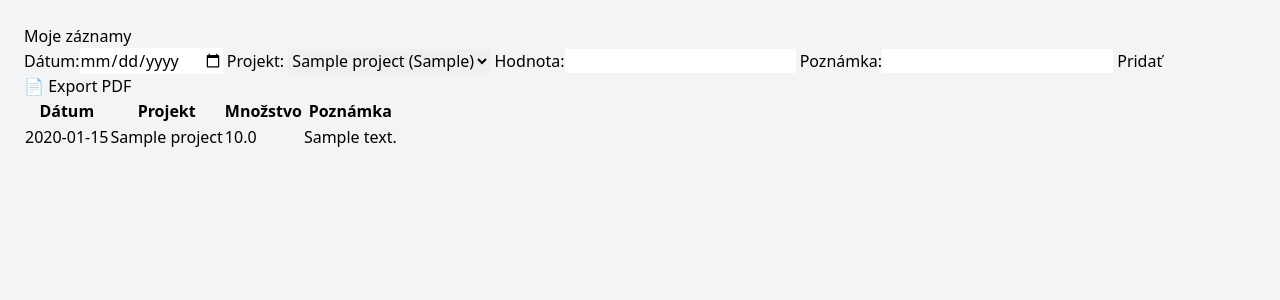
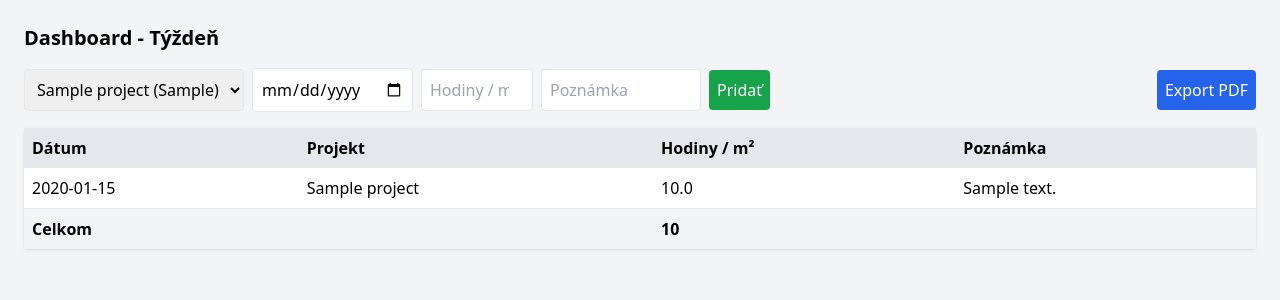
Before and after one commit to matejva/test, a Flask app: template templates/dashboard.html in a window 1280 px wide. Shown: the part 60-360 px from the top of the page. Run offline with Flask 3, Linux system fonts and the light colour scheme; tables that the repository leaves empty hold one stand-in row (values such as "Sample post"); the template is opened without the code that fills it: values that come from a table or form of the project are taken from there, most other values are stand-ins (such as "Sample title", 1, 10 or a date in 2020); some libraries are stand-ins or nearby versions.

Commit message:
Update dashboard.html

```diff
--- a/templates/dashboard.html
+++ b/templates/dashboard.html
@@ -1,32 +1,47 @@
-{% extends "base.html" %}
+{% extends 'base.html' %}
+
 {% block content %}
-<h2>Moje záznamy</h2>
-<form action="{{ url_for('add_record') }}" method="POST">
-  <label>Dátum:</label><input type="date" name="date" required>
-  <label>Projekt:</label>
-  <select name="project_id" required>
+<h2 class="text-xl font-bold mb-4">Dashboard - Týždeň</h2>
+
+<div class="mb-4 flex justify-between items-center">
+    <form method="POST" action="{{ url_for('add_record') }}" class="flex gap-2 items-center">
+        <select name="project_id" class="border p-2 rounded">
             {% for p in projects %}
                 <option value="{{ p.id }}">{{ p.name }} ({{ p.unit_type }})</option>
             {% endfor %}
         </select>
-  <label>Hodnota:</label><input type="number" step="0.1" name="amount" required>
-  <label>Poznámka:</label><input type="text" name="note">
-  <button type="submit">Pridať</button>
+        <input type="date" name="date" class="border p-2 rounded">
+        <input type="number" step="0.1" name="amount" placeholder="Hodiny / m²" class="border p-2 rounded w-28">
+        <input type="text" name="note" placeholder="Poznámka" class="border p-2 rounded w-40">
+        <button type="submit" class="bg-green-600 text-white p-2 rounded hover:bg-green-700">Pridať</button>
     </form>
+    <a href="{{ url_for('export_pdf') }}" class="bg-blue-600 text-white p-2 rounded hover:bg-blue-700">Export PDF</a>
+</div>
 
-<a class="pdf-btn" href="{{ url_for('export_pdf') }}">📄 Export PDF</a>
-
-<table>
-  <tr><th>Dátum</th><th>Projekt</th><th>Množstvo</th><th>Poznámka</th></tr>
+<table class="min-w-full bg-white rounded shadow">
+    <thead>
+        <tr class="bg-gray-200 text-left">
+            <th class="p-2">Dátum</th>
+            <th class="p-2">Projekt</th>
+            <th class="p-2">Hodiny / m²</th>
+            <th class="p-2">Poznámka</th>
+        </tr>
+    </thead>
+    <tbody>
         {% for r in records %}
-  <tr>
-    <td>{{ r.date }}</td>
-    <td>{{ r.project.name if r.project else '' }}</td>
-    <td>{{ r.amount }}</td>
-    <td>{{ r.note }}</td>
+        <tr class="border-b hover:bg-gray-50">
+            <td class="p-2">{{ r.date }}</td>
+            <td class="p-2">{{ r.project.name if r.project else 'Neznámy' }}</td>
+            <td class="p-2">{{ r.amount }}</td>
+            <td class="p-2">{{ r.note }}</td>
         </tr>
-  {% else %}
-  <tr><td colspan="4">Žiadne záznamy</td></tr>
         {% endfor %}
+        <tr class="font-bold bg-gray-100">
+            <td class="p-2">Celkom</td>
+            <td></td>
+            <td class="p-2">{{ total }}</td>
+            <td></td>
+        </tr>
+    </tbody>
 </table>
 {% endblock %}
```
Lines whose indentation alone changed are shown as unchanged.
